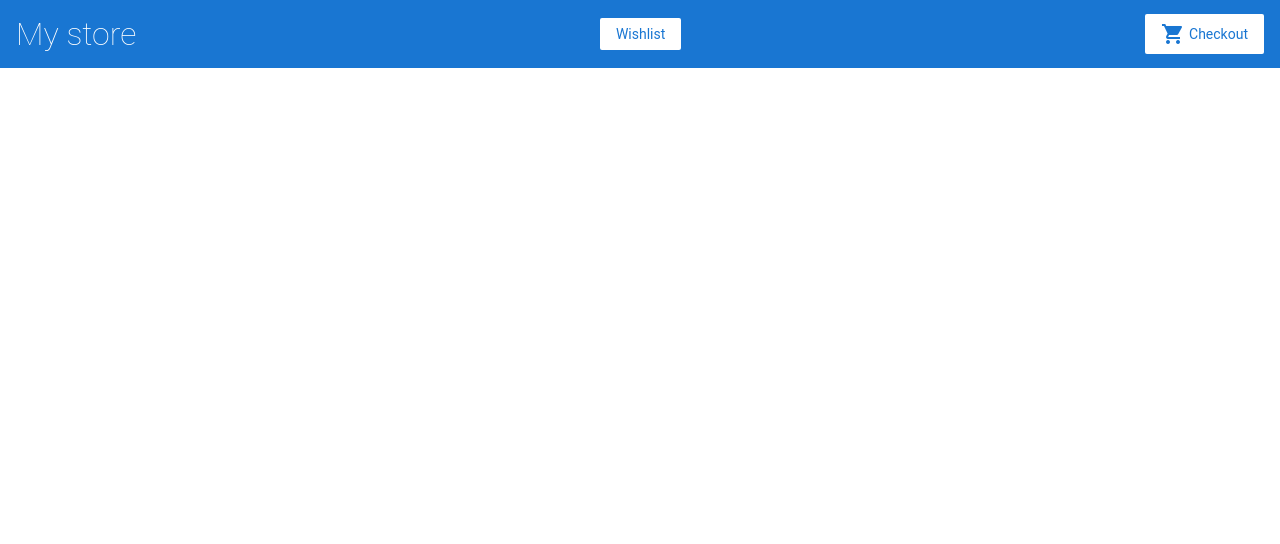
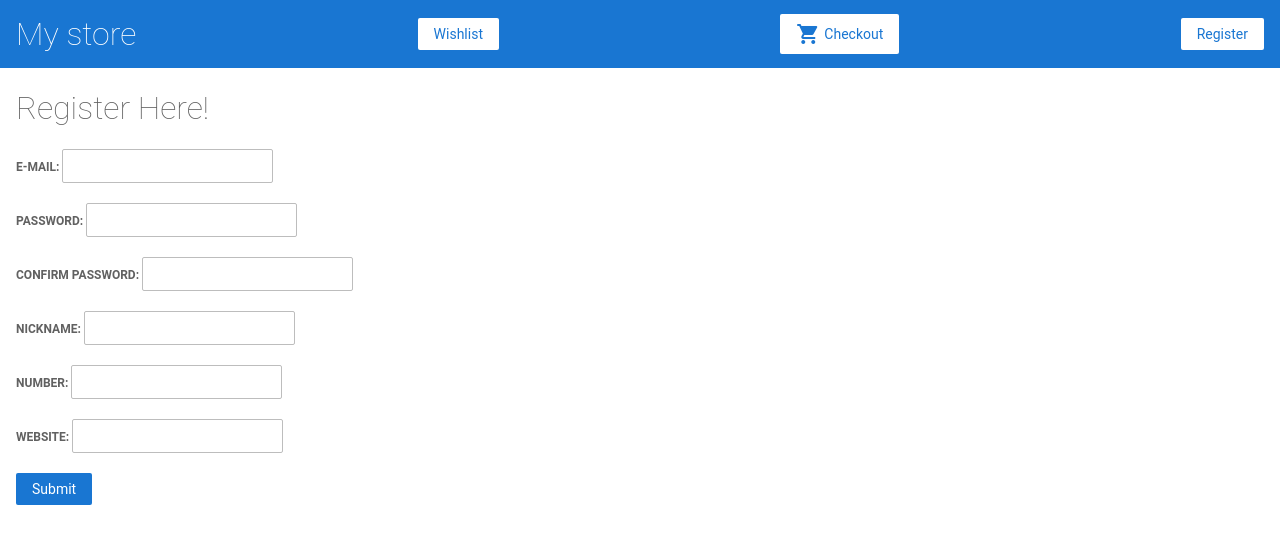
Before and after one commit to zhoricc3398/angular-tutorial-first, an Angular app: page /register in a window 1280 px wide. Before the commit this address led to /. Shown: the top 544 px of the page. Built offline with nearby package versions, Linux system fonts and the light colour scheme.

Commit message:
feat(3-forms-task-1): WIP task-1

```diff
--- a/package.json
+++ b/package.json
@@ -19,6 +19,7 @@
     "@angular/platform-browser": "~8.1.0",
     "@angular/platform-browser-dynamic": "~8.1.0",
     "@angular/router": "~8.1.0",
+    "bootstrap": "^4.3.1",
     "rxjs": "~6.4.0",
     "tslib": "^1.9.0",
     "zone.js": "~0.9.1"
--- /dev/null
+++ b/src/app/register-user/register-user.component.html
@@ -0,0 +1,24 @@
+<form [formGroup]="registerForm" (ngSubmit)="onSubmit(registerForm.value)">
+    <div>
+        <h1>Register Here!</h1>
+        <label> E-mail:
+            <input type="email" formControlName="email" required>
+        </label>
+        <label> Password:
+            <input type="password" formControlName="password" required>
+        </label>
+        <label> Confirm Password:
+            <input type="password" formControlName="confpassword" required>
+        </label>
+        <label> Nickname:
+            <input type="text" formControlName="nickname" required>
+        </label>
+        <label> Number:
+            <input type="text" formControlName="phone" required>
+        </label>
+        <label> Website:
+            <input type="url" formControlName="web" required>
+        </label>
+        <button class="button" type="submit">Submit</button>
+    </div>
+</form>
--- /dev/null
+++ b/src/app/register-user/register-user.component.ts
@@ -0,0 +1,33 @@
+import { Component, OnInit } from '@angular/core';
+import { FormBuilder, FormControl, Validators } from '@angular/forms';
+
+@Component({
+  selector: 'app-register-user',
+  templateUrl: './register-user.component.html',
+  styleUrls: ['./register-user.component.scss']
+})
+export class RegisterUserComponent implements OnInit {
+  registerForm;
+  constructor(private formBuilder: FormBuilder) {
+    this.registerForm = formBuilder.group({
+      email: ['', [Validators.email]],
+      password: ['', [Validators.minLength(8), Validators.pattern(/[a-bA-B0-9]{8,}/)]],
+      confpassword: ['', [Validators.minLength(8), Validators.pattern(/[a-bA-B0-9]/)]],
+      nickname: ['', [Validators.pattern((/[a-bA-B0-9\-]+/))]],
+      phone: ['', [Validators.pattern((/^\+995[0-9]{9}/))]],
+      web: ['', [Validators.pattern(/(?:http(s)?:\/\/)?[\w.-]+(?:\.[\w\.-]+)+[\w\-\._~:/?#[\]@!\$&'\(\)\*\+,;=.]+$/)]]
+    })
+  }
+
+  ngOnInit() {
+  }
+
+  onSubmit(value) {
+    console.log(value)
+    this.registerForm.reset();
+  }
+
+  get name() {
+    return this.registerForm.get('name') as FormControl;
+  }
+}
--- a/src/app/top-bar/top-bar.component.html
+++ b/src/app/top-bar/top-bar.component.html
@@ -10,3 +10,7 @@
     <i class="material-icons">shopping_cart</i>
     Checkout
 </a>
+
+<a [routerLink]= "['/register']" class="button fancy-button">
+    Register
+</a>
```
Also changed, not shown: src/app/app.module.ts (+5 -2 lines), src/app/register-user/register-user.component.scss (added), 1 other file (tests, documents, lock files or other folders).
